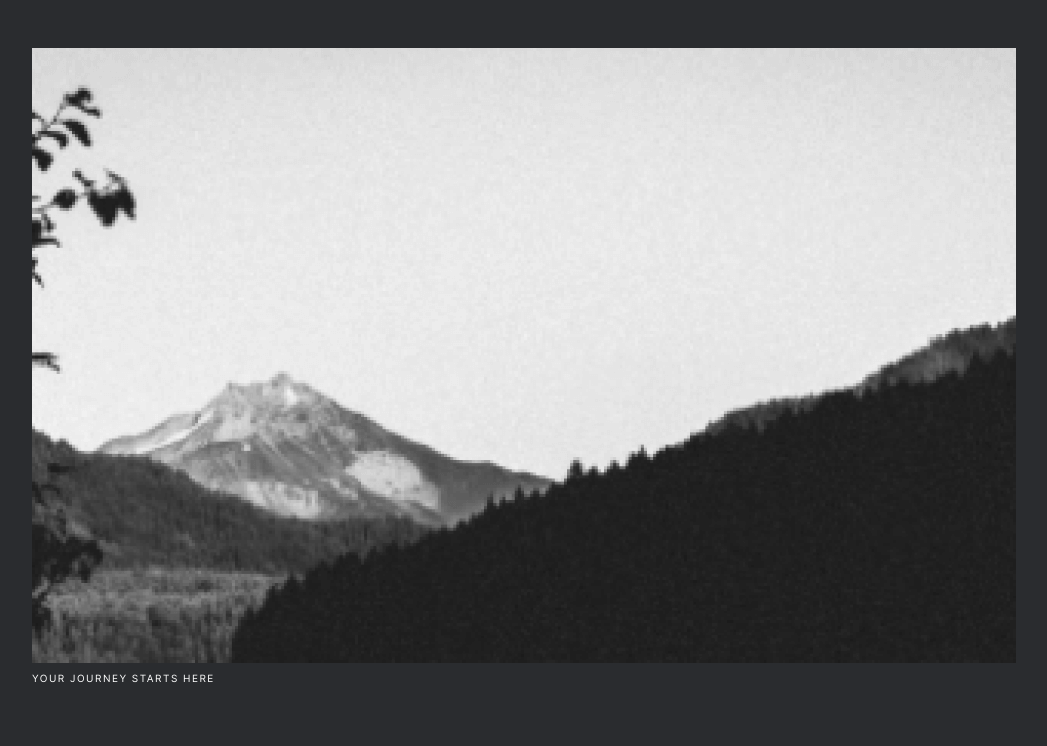
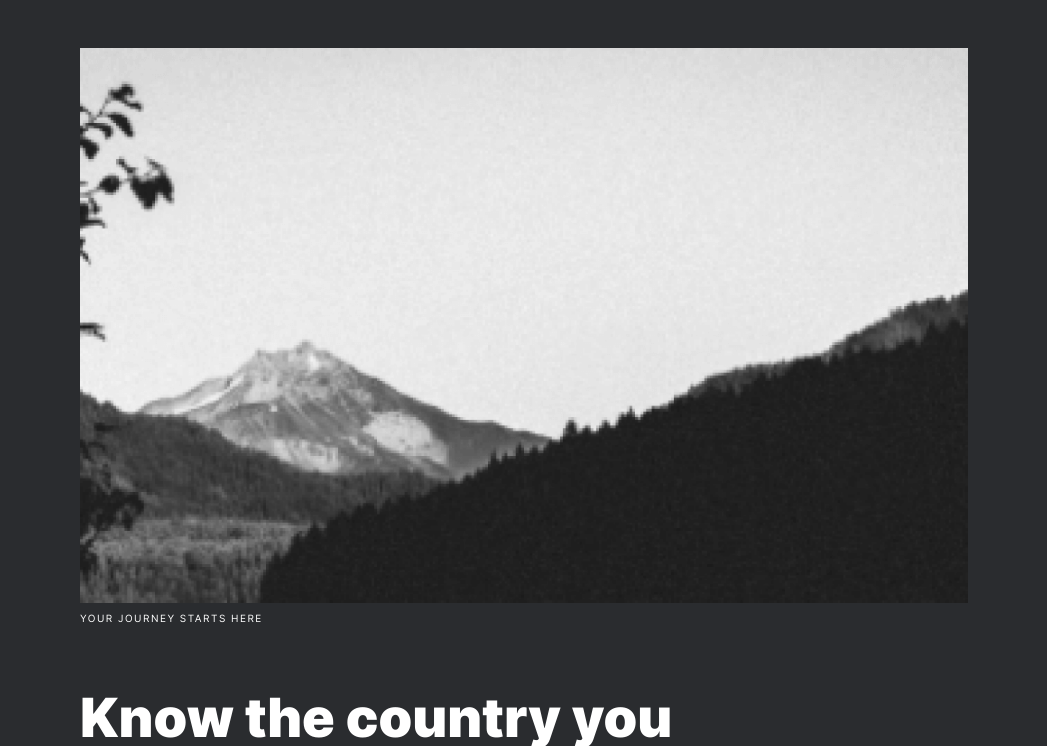
Before and after one commit to malcolmxavier/web_project_3, a plain HTML site: page index.html in a window 1280 px wide. Shown: the part 476-1222 px from the top of the page, without its empty margins (116-1163 px from the left). Drawn offline with Linux system fonts and the light colour scheme.

Commit message:
Project 3 v2.5

```diff
--- a/blocks/page/__container/page__container.css
+++ b/blocks/page/__container/page__container.css
@@ -1,5 +1,6 @@
 .page__container {
-  margin: 0;
+  max-width: 1184px;
+  margin: 0 auto;
   padding: 0;
   display: flex;
   flex-direction: column;
```
